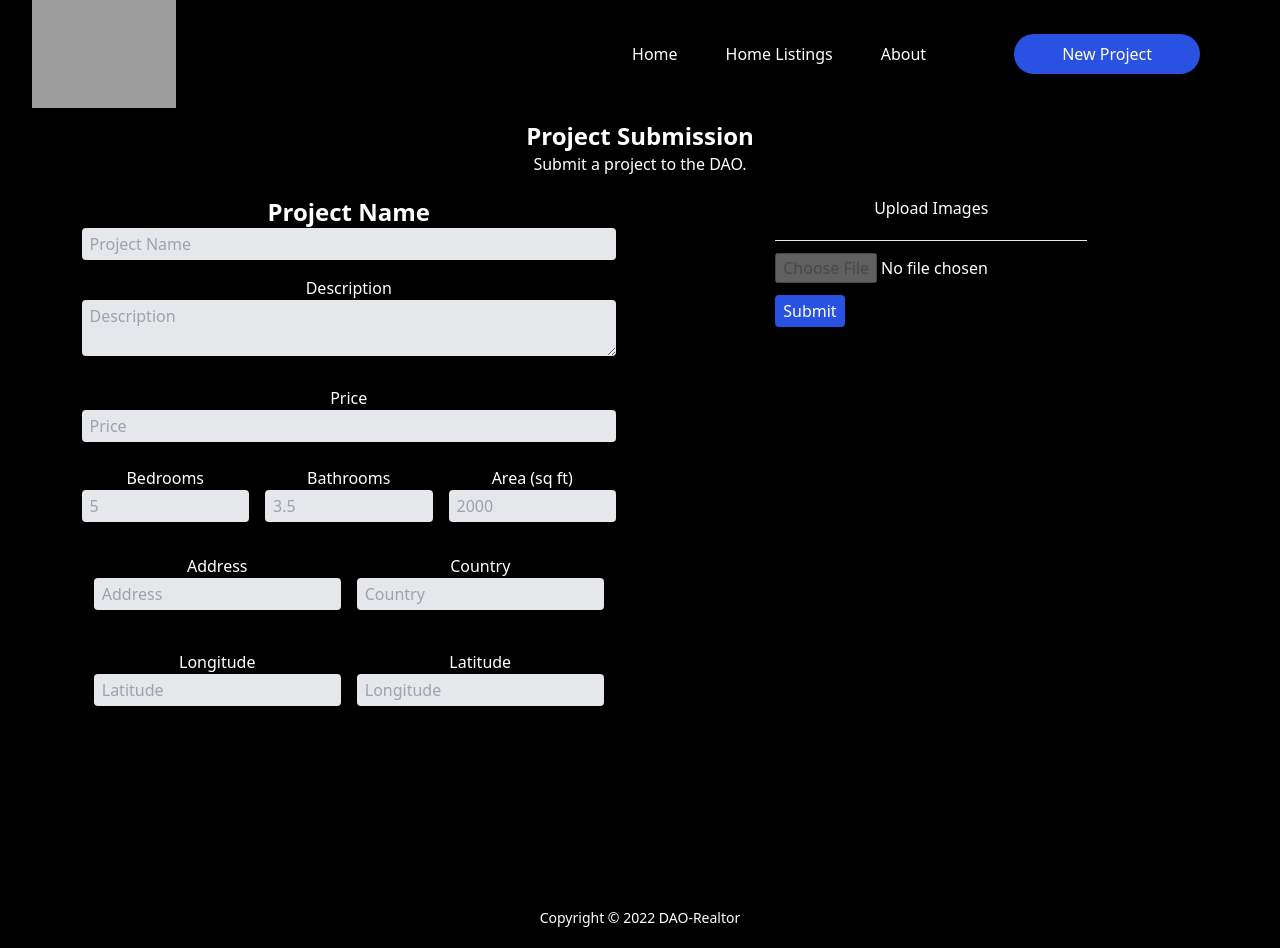
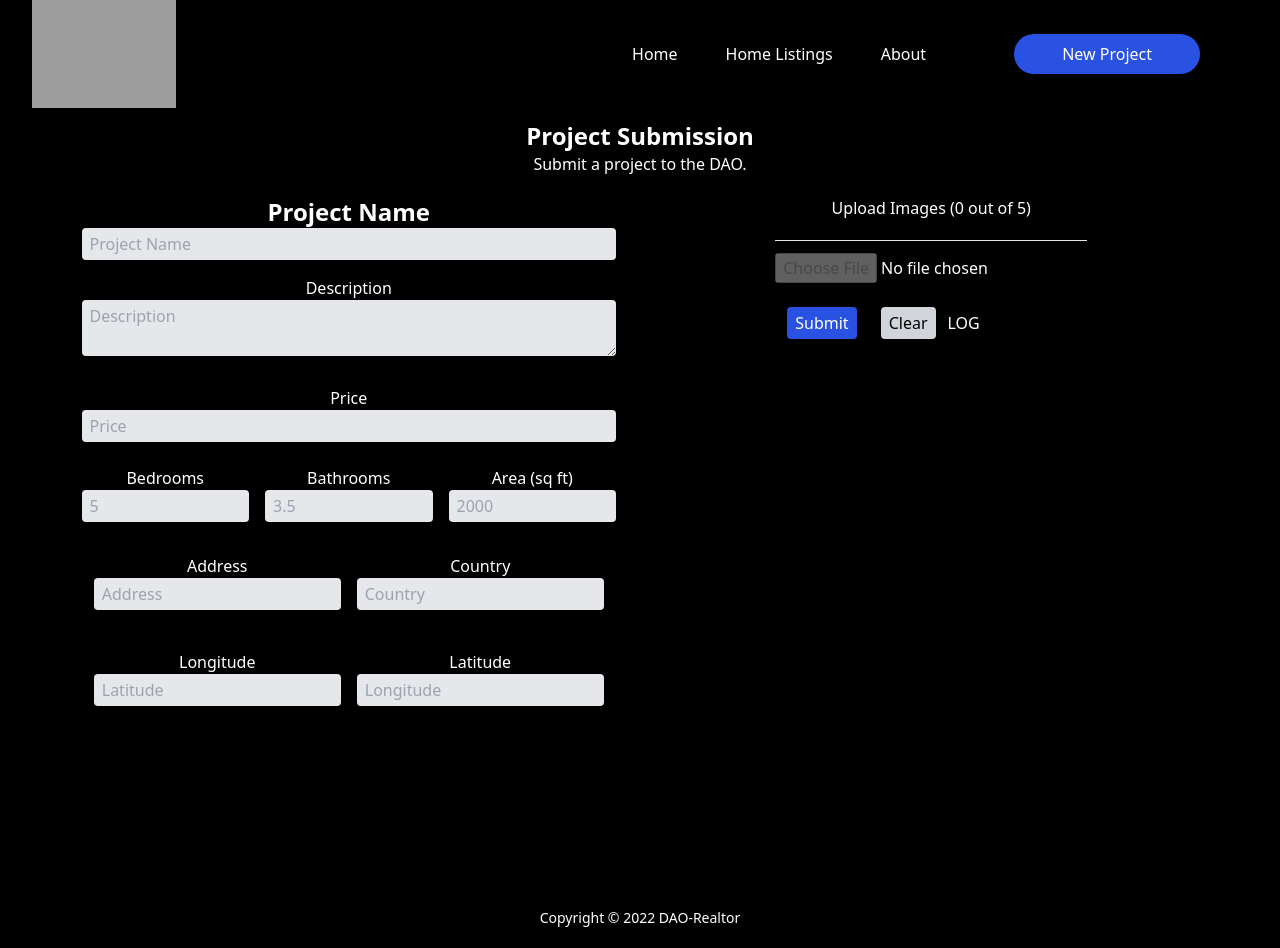
Before and after one commit to dtobi59/dao-realtor, a Next.js app in the folder client/: page /projectsubmission in a window 1280 px wide. Built offline with nearby package versions, Linux system fonts and the light colour scheme; grey boxes are pictures that could not be loaded.

Commit message:
fixed projectsubmissionform to increment files name

```diff
--- a/client/components/ProjectSubmissionForm.jsx
+++ b/client/components/ProjectSubmissionForm.jsx
@@ -25,6 +25,7 @@ export default function ProjectSubmissionForm({ setLoading }) {
     const [latitude, setLatitude] = useState('');
     const [longitude, setLongitude] = useState('');
     const [files, setFiles] = useState([]);
+    const [increment, setIncrement] = useState(0);
     const { createProperty } = useContext(TransactionContext);
 
     const handleFileChange = (e) => {
@@ -36,12 +37,14 @@ export default function ProjectSubmissionForm({ setLoading }) {
             return fileInputRef.current.value = null;
         }
 
+        setIncrement(increment + 1);
+
         const fileName = name.split(" ").join("").toLowerCase();
-        const ext = e.target.files[0].name.substr(fileName.lastIndexOf('.') + 1);
+        const ext = e.target.files[0].name.substr(e.target.files[0].name.lastIndexOf('.') + 1);
         const imgObj = {
             preview: URL.createObjectURL(e.target.files[0]),
             raw: e.target.files[0],
-            name: fileName + "_" + files.length + ext
+            name: fileName + "_" + increment + "." + ext
         }
         setFiles([...files, imgObj]);
         return fileInputRef.current.value = null;
@@ -69,7 +72,7 @@ export default function ProjectSubmissionForm({ setLoading }) {
             if (response) {
                 console.log("success", response);
                 try {
-                    const createPropertyOnChain = await createProperty(response);
+                    const createPropertyOnChain = true // await createProperty(response);
                     if (createPropertyOnChain) {
                         setLoading(false);
                         return clearForm();
@@ -92,6 +95,7 @@ export default function ProjectSubmissionForm({ setLoading }) {
     }
 
     const clearImage = (index) => {
+        setIncrement(increment + 1);
         const newFiles = [...files];
         newFiles.splice(index, 1);
         setFiles(newFiles);
@@ -172,7 +176,7 @@ export default function ProjectSubmissionForm({ setLoading }) {
                 <div className="max-w-[570px] pt-2 ">
 
                     <div className="pb-2  text-center">
-                        <p className="text-center pb-3">Upload Images</p>
+                        <p className="text-center pb-3">Upload Images ({files.length} out of 5)</p>
                         <div className="flex flex-wrap justify-around gap-4">
                             {files && files.map((file, index) => { return <Image src={file.preview} width="150" height="150" onClick={() => clearImage(index)} key={index} /> })}
                         </div>
@@ -180,9 +184,14 @@ export default function ProjectSubmissionForm({ setLoading }) {
                     <hr />
                     <div className="pb-20">
                         <input type="file" accept="image/jpg,image/png" name="image" className="py-3" id="image" ref={fileInputRef} disabled={!name || files.length >= 5 && true} onChange={handleFileChange} />
-                        <button onClick={handleSubmit} className="bg-[#2952e3] block rounded cursor-pointer px-2 py-1 hover:bg-[#2546bd]">
-                            Submit
-                        </button>
+
+                        <div className="flex flex-row ">
+                            <button onClick={handleSubmit} className="bg-[#2952e3] block rounded cursor-pointer px-2 py-1 m-3 hover:bg-[#2546bd]">
+                                Submit
+                            </button>
+                            <button onClick={clearForm} className="bg-gray-300 text-black block rounded cursor-pointer px-2 py-1  m-3 hover:bg-gray-500">Clear</button>
+                            <button onClick={() => console.log(files)}>LOG</button>
+                        </div>
                     </div>
                 </div>
             </div>
```
